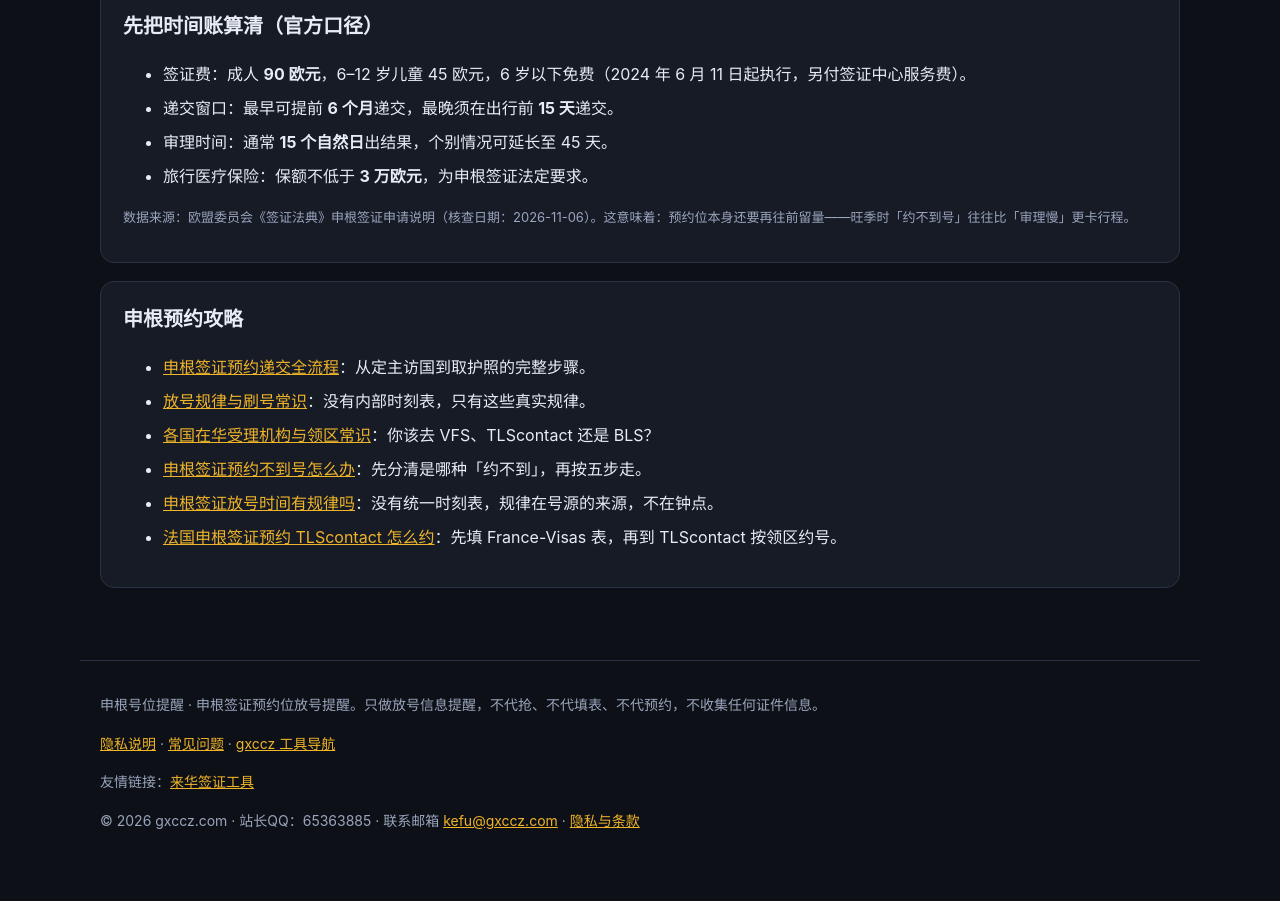
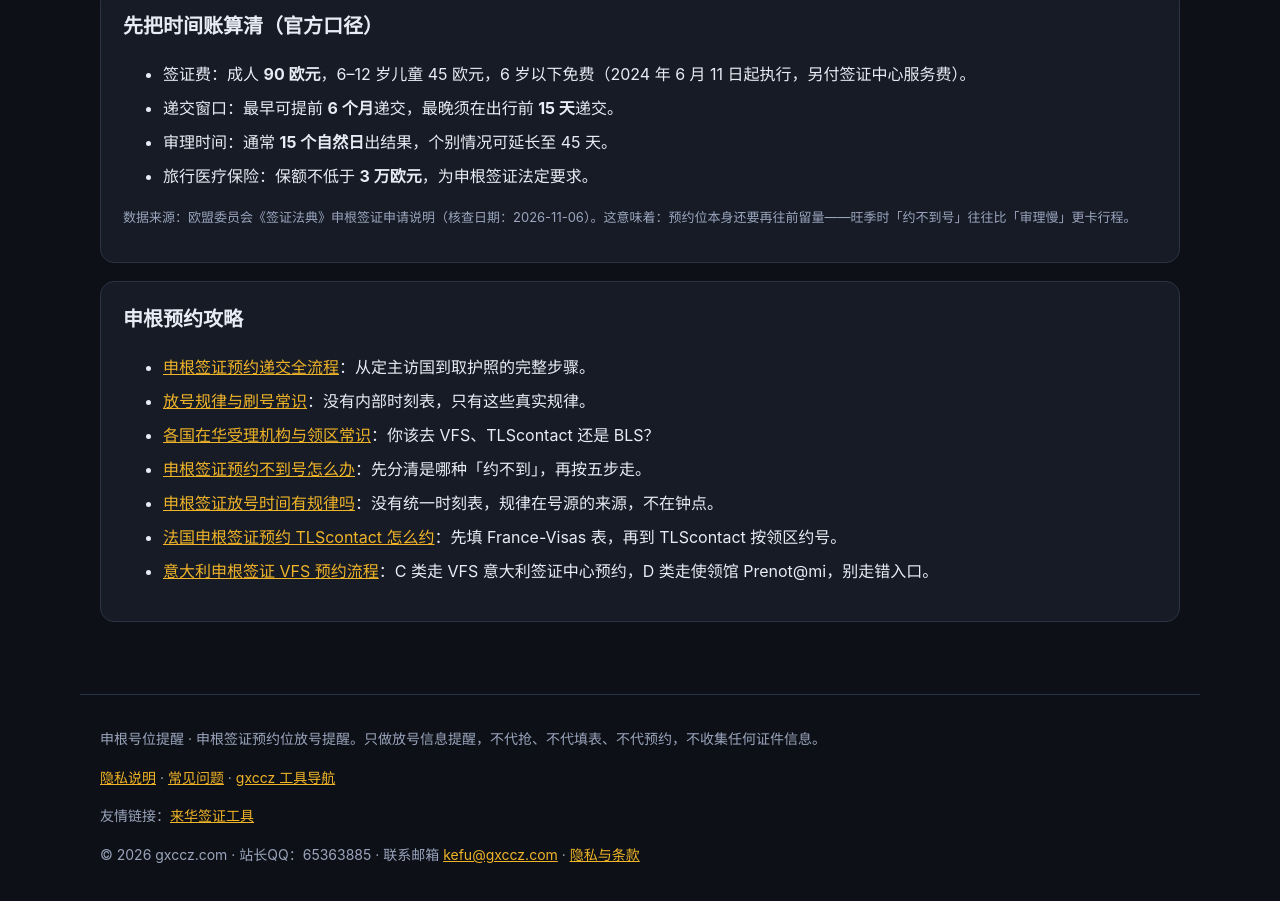
Before and after one commit to hu3075559-ai/schengen-slot-alert, a plain HTML site: page public/index.html in a window 1280 px wide. Shown: the part 1678-2579 px from the top of the page. Drawn offline with Linux system fonts and the light colour scheme.

Commit message:
首页攻略列表新增意大利 VFS 攻略入口

```diff
--- a/public/index.html
+++ b/public/index.html
@@ -183,6 +183,7 @@
     <li><a href="/guide/no-appointment-slots/">申根签证预约不到号怎么办</a>：先分清是哪种「约不到」，再按五步走。</li>
     <li><a href="/guide/slot-release-time/">申根签证放号时间有规律吗</a>：没有统一时刻表，规律在号源的来源，不在钟点。</li>
     <li><a href="/guide/france-tlscontact-how-to-book/">法国申根签证预约 TLScontact 怎么约</a>：先填 France-Visas 表，再到 TLScontact 按领区约号。</li>
+    <li><a href="/guide/italy-vfs-how-to-book/">意大利申根签证 VFS 预约流程</a>：C 类走 VFS 意大利签证中心预约，D 类走使领馆 Prenot@mi，别走错入口。</li>
   </ul>
 </section>
 
```
